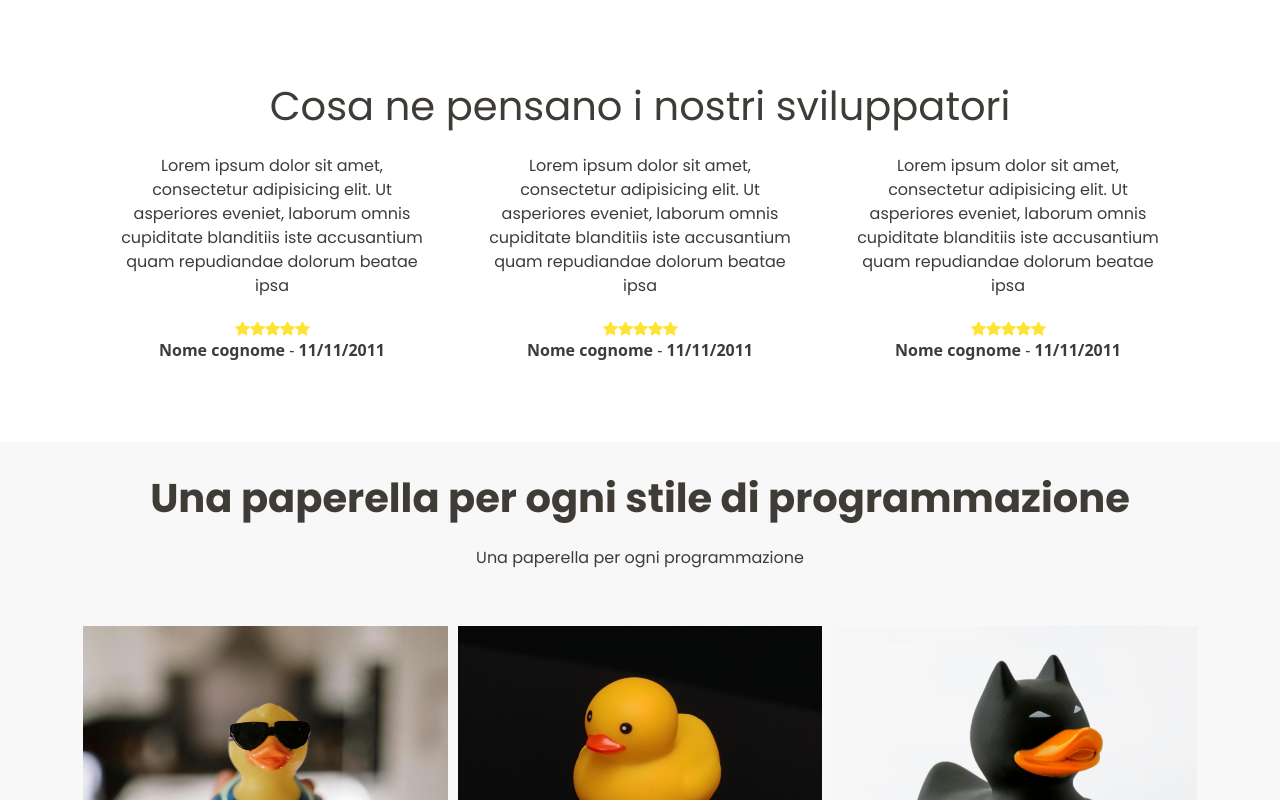
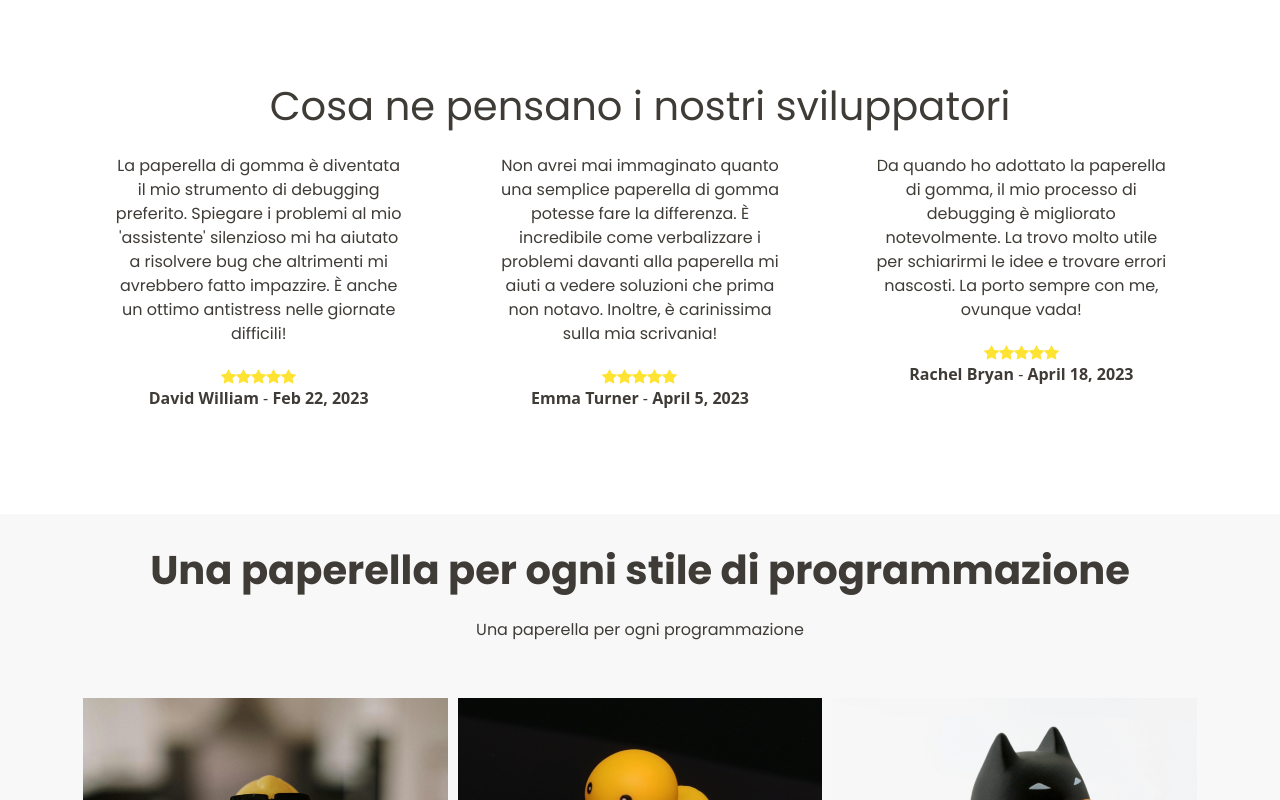
Before and after one commit to matteo-rossi90/landing-page-product, a Vue app: page /about in a window 1280 px wide. Shown: the part 1400-2200 px from the top of the page. Built offline with nearby package versions, Linux system fonts and the light colour scheme.

Commit message:
feat: enable slider in the reviews section

```diff
--- a/package.json
+++ b/package.json
@@ -11,6 +11,8 @@
   "dependencies": {
     "bootstrap": "^5.3.3",
     "bootstrap-icons": "^1.11.3",
+    "swipe": "^1.7.7",
+    "swiper": "^8.4.6",
     "vue": "^3.5.13",
     "vue-router": "^4.4.5"
   },
--- a/src/components/Header.vue
+++ b/src/components/Header.vue
@@ -94,6 +94,7 @@ header{
     background-color: $header-color;
     position: sticky;
     top: 0;
+    z-index: 1050
 }
 
 #logo img{
--- a/src/components/Reviews.vue
+++ b/src/components/Reviews.vue
@@ -1,6 +1,44 @@
 <script>
+import { Swiper, SwiperSlide } from "swiper/vue";
+
 export default {
-    name: 'Reviews'
+    name: 'Reviews',
+    data(){
+        return{
+            sliderContent: [
+                {
+                    message: "La paperella di gomma è diventata il mio strumento di debugging preferito. Spiegare i problemi al mio 'assistente' silenzioso mi ha aiutato a risolvere bug che altrimenti mi avrebbero fatto impazzire. È anche un ottimo antistress nelle giornate difficili!",
+                    author:"David William",
+                    date:"Feb 22, 2023",
+                    vote: 5
+                },
+                {
+                    message: "Non avrei mai immaginato quanto una semplice paperella di gomma potesse fare la differenza. È incredibile come verbalizzare i problemi davanti alla paperella mi aiuti a vedere soluzioni che prima non notavo. Inoltre, è carinissima sulla mia scrivania!",
+                    author:"Emma Turner",
+                    date:"April 5, 2023",
+                    vote: 5
+                },
+                {
+                    message: "Da quando ho adottato la paperella di gomma, il mio processo di debugging è migliorato notevolmente. La trovo molto utile per schiarirmi le idee e trovare errori nascosti. La porto sempre con me, ovunque vada!",
+                    author:"Rachel Bryan",
+                    date:"April 18, 2023",
+                    vote: 5
+                },
+                {
+                    message: "La mia paperella di gomma è il miglior collega che potessi chiedere. Sempre pronta ad ascoltare, mai giudicante. È sorprendente come qualcosa di così semplice possa essere così efficace nel risolvere problemi complessi. E non dimentichiamo che è anche adorabile!",
+                    author:"Park C",
+                    date:"May 22, 2023",
+                    vote: 5
+                },
+
+
+            ]
+        }
+    },
+    components: {
+    Swiper,
+    SwiperSlide
+  },
 }
 </script>
 
@@ -10,16 +48,24 @@ export default {
 
         <div class="row g-0">
             <h1 class="title">Cosa ne pensano i nostri sviluppatori</h1>
-            <div class="col-12 comment">
+            <div class="col-info comment">
 
+                <Swiper
+                :spaceBetween="30"
+                :slidesPerView="1"
+                :pagination="{
+                    clickable: true,
+                    dynamicBullets: true, }"
+                :breakpoints="{
+                    640: { slidesPerView: 1, spaceBetween: 20 },
+                    768: { slidesPerView: 2, spaceBetween: 30 },
+                    1024: { slidesPerView: 3, spaceBetween: 40 }
+                }">
 
-                <div class="text-box active">
+                    <swiperSlide v-for="(review, index) in sliderContent" :key="index">
+                        <div class="text-box">
 
-                    <p>Lorem ipsum dolor sit amet, consectetur adipisicing elit. Ut asperiores eveniet, laborum
-                        omnis
-                        cupiditate
-                        blanditiis iste accusantium quam repudiandae dolorum beatae ipsa
-                    </p>
+                            <p>{{ review.message }}</p>
                             <div class="vote">
                                 <img src="../../public/img/icon/svg_icons/star-fill.svg" alt="">
                                 <img src="../../public/img/icon/svg_icons/star-fill.svg" alt="">
@@ -28,48 +74,14 @@ export default {
                                 <img src="../../public/img/icon/svg_icons/star-fill.svg" alt="">
                             </div>
                             <div class="developer">
-                        <span>Nome cognome</span> - <span>11/11/2011</span>
+                                <span>{{ review.author }}</span> - <span>{{ review.date }}</span>
                             </div>
 
                         </div>
-                <div class="text-box active">
 
-                    <p>Lorem ipsum dolor sit amet, consectetur adipisicing elit. Ut asperiores eveniet, laborum
-                        omnis
-                        cupiditate
-                        blanditiis iste accusantium quam repudiandae dolorum beatae ipsa
-                    </p>
-                    <div class="vote">
-                        <img src="../../public/img/icon/svg_icons/star-fill.svg" alt="">
-                        <img src="../../public/img/icon/svg_icons/star-fill.svg" alt="">
-                        <img src="../../public/img/icon/svg_icons/star-fill.svg" alt="">
-                        <img src="../../public/img/icon/svg_icons/star-fill.svg" alt="">
-                        <img src="../../public/img/icon/svg_icons/star-fill.svg" alt="">
-                    </div>
-                    <div class="developer">
-                        <span>Nome cognome</span> - <span>11/11/2011</span>
-                    </div>
+                    </swiperSlide>
 
-                </div>
-                <div class="text-box display">
-
-                    <p>Lorem ipsum dolor sit amet, consectetur adipisicing elit. Ut asperiores eveniet, laborum
-                        omnis
-                        cupiditate
-                        blanditiis iste accusantium quam repudiandae dolorum beatae ipsa
-                    </p>
-                    <div class="vote">
-                        <img src="../../public/img/icon/svg_icons/star-fill.svg" alt="">
-                        <img src="../../public/img/icon/svg_icons/star-fill.svg" alt="">
-                        <img src="../../public/img/icon/svg_icons/star-fill.svg" alt="">
-                        <img src="../../public/img/icon/svg_icons/star-fill.svg" alt="">
-                        <img src="../../public/img/icon/svg_icons/star-fill.svg" alt="">
-                    </div>
-                    <div class="developer">
-                        <span>Nome cognome</span> - <span>11/11/2011</span>
-                    </div>
-
-                </div>
+                </Swiper>
 
 
             </div>
@@ -87,4 +99,15 @@ export default {
     font-weight: 600
 }
 
+.swiper-pagination-bullet {
+  width: 12px;
+  height: 12px;
+  background-color: gray;
+  border-radius: 50%;
+}
+
+.swiper-pagination-bullet-active {
+  background-color: blue;
+}
+
 </style>
--- a/src/components/style/_responsive.scss
+++ b/src/components/style/_responsive.scss
@@ -53,17 +53,17 @@
     }
 }
 
-@media screen and (max-width: 768px) {
+// @media screen and (max-width: 768px) {
 
-    .active {
-        display: block;
-    }
+    // .active {
+        // display: block;
+    // }
 
-    .display {
-        display: none;
-    }
+    // .display {
+        // display: none;
+    // }
 
-}
+// }
 
 @media screen and (min-width: 992px) {
     .content-item {
@@ -84,6 +84,10 @@
         padding: 1.5rem;
     }
 
+    .info{
+        width: calc(100% / 3)
+    }
+
 }
 
 @media screen and (min-width: 1200px){
--- a/src/main.js
+++ b/src/main.js
@@ -1,5 +1,9 @@
 import './assets/main.css'
 import 'bootstrap/dist/js/bootstrap.bundle.min.js'
+
+
+import "swiper/css";
+import "swiper/css/pagination";
 
 import { createApp } from 'vue'
 import App from './App.vue'
```
Also changed, not shown: 1 other file (tests, documents, lock files or other folders). Lines whose indentation alone changed are shown as unchanged.
